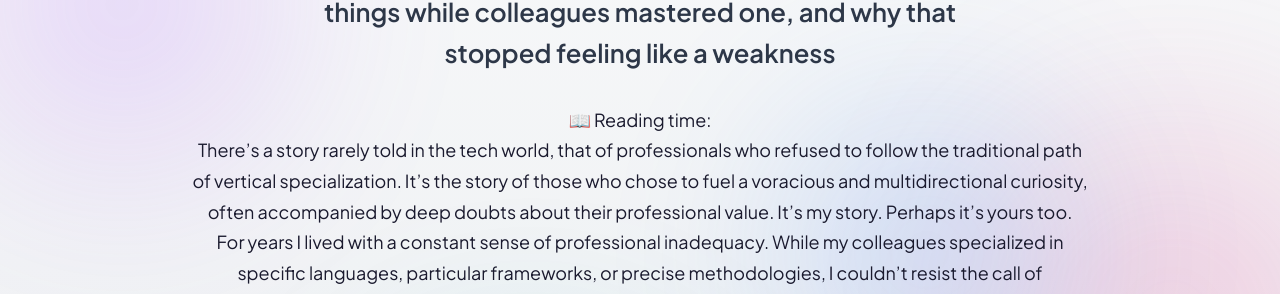
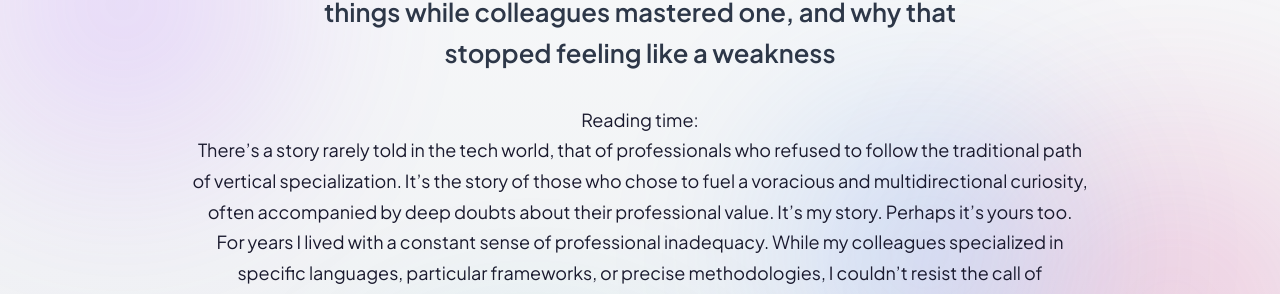
Before and after one commit to amargiovanni/margiovanni.it, a Jekyll site: the page built from _posts/2025-10-14-horizontal-profile-revolution.md, in a window 1280 px wide and 900 px high, scrolled down 627 px. Shown: the part 152-446 px from the top of the window. Built offline with Jekyll 4.4.1, drawn with Linux system fonts in a browser that asks for light colours.

Commit message:
togli icona reading time

```diff
--- a/_layouts/post.html
+++ b/_layouts/post.html
@@ -22,7 +22,7 @@ layout: default
             <div class="post-meta">
                 <br />
                 {% capture reading_time %}{{ content | reading_time }}{% endcapture %}
-                <span class="reading-time">📖 Reading time: {{ reading_time }} {% if reading_time == '1' %}minute{% else %}minutes{% endif %}</span>
+                <span class="reading-time">Reading time: {{ reading_time }} {% if reading_time == '1' %}minute{% else %}minutes{% endif %}</span>
             </div>
         </header>
 
```
